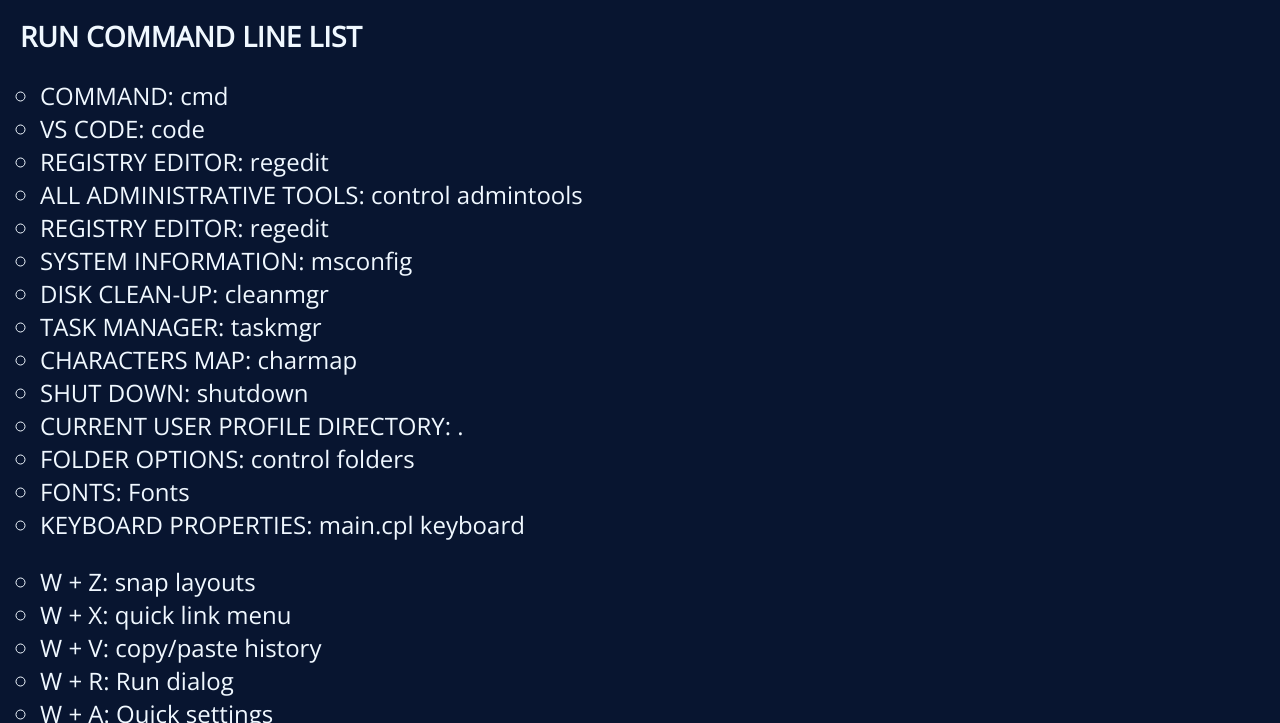
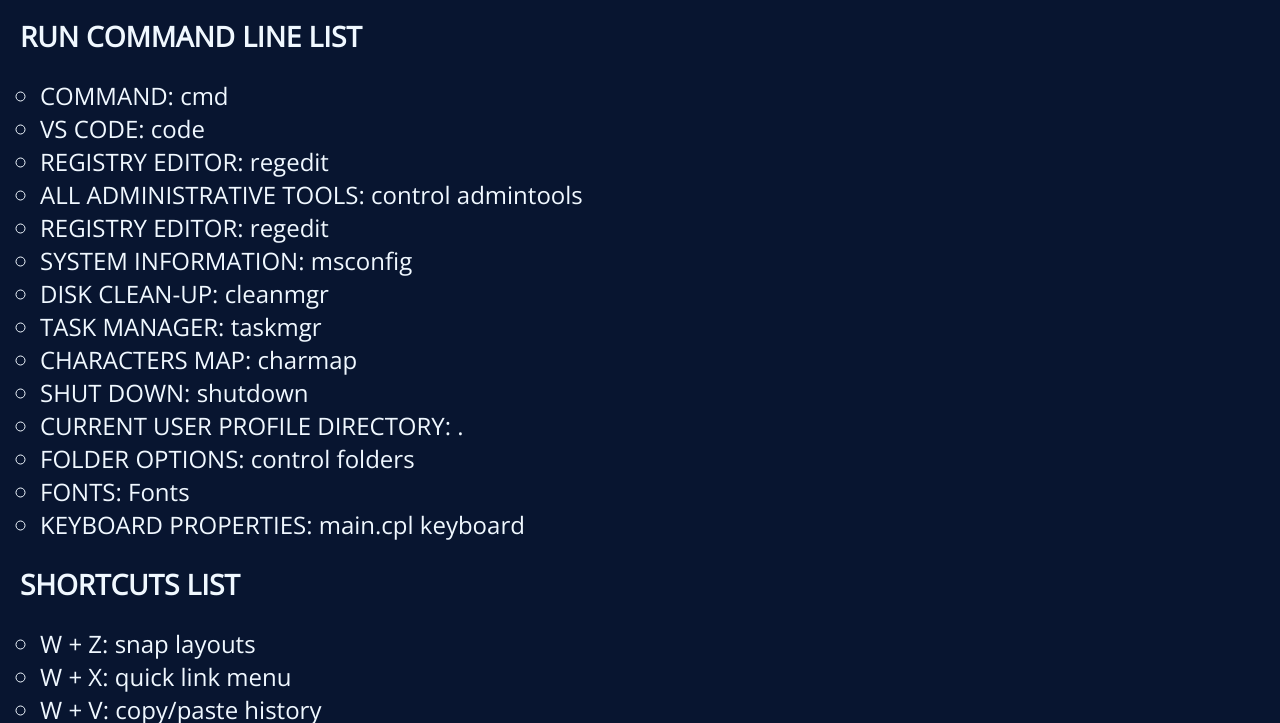
Before and after one commit to Dhliu8002/CC, a plain HTML site: page index.html in a window 1280 px wide. Shown: the part 82-805 px from the top of the page. Drawn offline with nearby package versions, Linux system fonts and the light colour scheme.

Commit message:
small text change

```diff
--- a/index.html
+++ b/index.html
@@ -47,6 +47,7 @@
             </ul>
         </section>
         <section id="Shortcuts">
+            <h2>SHORTCUTS LIST</h2>
             <ul>
                 <li>W + Z: snap layouts</li>
                 <li>W + X: quick link menu</li>
```
